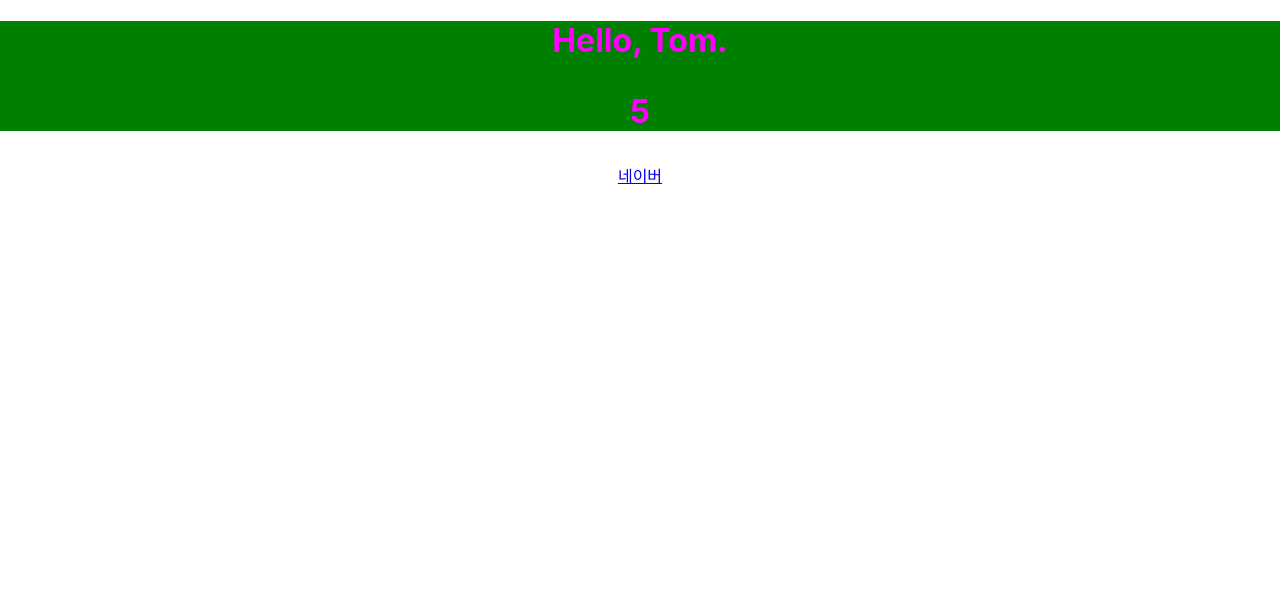
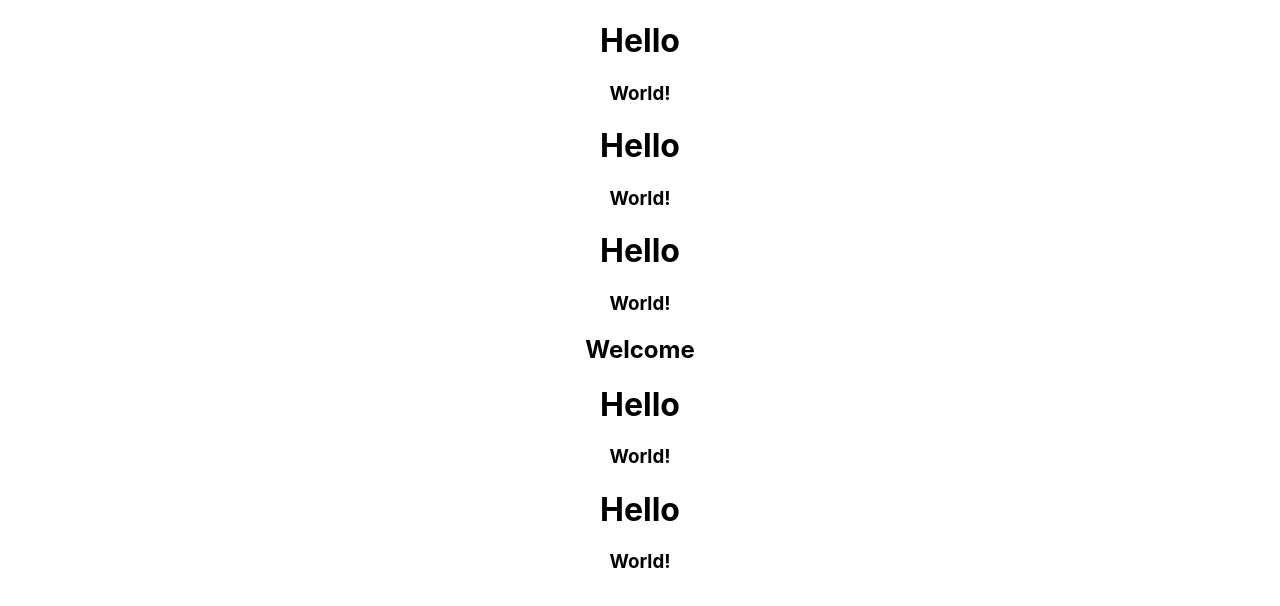
Before and after one commit to iHateAI/STUDY-REACT-BASIC, a React (Create React App) app: page / in a window 1280 px wide. Shown: the top 606 px of the page. Built offline with nearby package versions, Linux system fonts and the light colour scheme; the HTML template or start-up script is replaced by a standard one.

Commit message:
First Component

```diff
--- a/src/App.tsx
+++ b/src/App.tsx
@@ -1,22 +1,16 @@
 import "./App.css";
+import Hello from "./component/Hello";
+import Welcome from "./component/Welcome";
 
 function App() {
-  const name = "Tom";
-  const naver = {
-    name: "네이버",
-    url: "https://www.naver.com",
-  };
   return (
     <div className="App">
-      <h1
-        style={{
-          color: "#f0f",
-          backgroundColor: "green",
-        }}
-      >
-        Hello, {name}.<p>{2 + 3}</p>
-      </h1>
-      <a href={naver.url}>{naver.name}</a>
+      <Hello />
+      <Hello />
+      <Hello />
+      <Welcome />
+      <Hello />
+      <Hello />
     </div>
   );
 }
--- /dev/null
+++ b/src/component/Hello.tsx
@@ -0,0 +1,12 @@
+import World from "./World";
+
+const Hello = () => {
+  return (
+    <>
+      <h1>Hello</h1>
+      <World />
+    </>
+  );
+};
+
+export default Hello;
--- /dev/null
+++ b/src/component/Welcome.tsx
@@ -0,0 +1,3 @@
+export default function Welcome() {
+  return <h2>Welcome</h2>;
+}
--- /dev/null
+++ b/src/component/World.tsx
@@ -0,0 +1,5 @@
+const World = function () {
+  return <h3>World!</h3>;
+};
+
+export default World;
```
